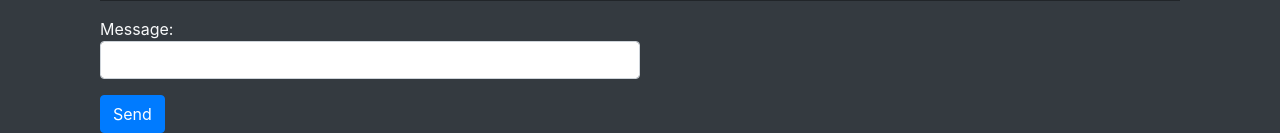
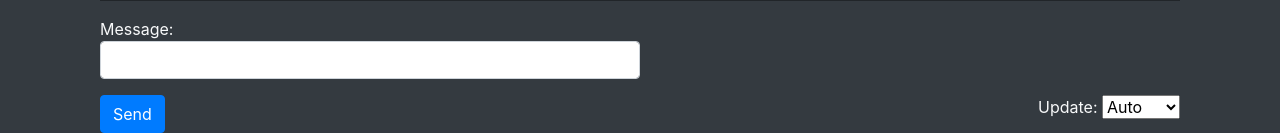
Before and after one commit to YourAlly/My-Page, a Django app: page /user/7/chat/ in a window 1280 px wide. Shown: the part 1111-1244 px from the top of the page. Run offline with Django 3.2, Linux system fonts and the light colour scheme; a user stored in the database is signed in; data comes from the database, SQL or seed files in the repository; both versions use the stored data as it was after the commit; some libraries are stand-ins or nearby versions.

Commit message:
Added chat reload mode feature

```diff
--- a/MyPage/templates/MyPage/chat.html
+++ b/MyPage/templates/MyPage/chat.html
@@ -2,7 +2,7 @@
 {% block content %}
 
 <h3 class="border-bottom bottom-line">Chat with {{target.username}}</h3>
-<div class="container">
+<div class="container table-responsive-md">
     <table class="table table-dark">
 
     </table>
@@ -25,6 +25,14 @@
         </div>
     </form>
     <button id="send_button" class="btn btn-primary">Send</button>
+    <div style="float: right;">
+        Update:
+        <select id="update">
+            <option value="auto">Auto</option>
+            <option value="manual">Manual</option>
+        </select>
+        <span id="reload"></span>
+    </div>
 </div>
 <script>
     document.addEventListener('DOMContentLoaded', ()=>{
@@ -35,7 +43,7 @@
         load_messages;
 
         // Load messages for every 1500 ms
-        window.setInterval(load_messages, 1500);
+        window.setInterval(check_mode, 1500);
     })
 
     // Runs when enter key is pressed
@@ -43,6 +51,20 @@
         if (e.keyCode == 13) {
             send_message();
             return false;
+        }
+    }
+
+    function check_mode(){
+        document.querySelector('#reload').innerHTML = null;
+        if (document.querySelector("#update").value == 'auto'){
+
+            load_messages();
+        }
+        else if (document.querySelector("#update").value == 'manual'){
+            button = document.createElement('button');
+            button.onclick = ()=>{load_messages()};
+            button.innerHTML = "Reload";
+            document.querySelector('#reload').append(button);
         }
     }
 
```
Also changed, not shown: db.sqlite3, media/images/612985863370047490.png (added).
